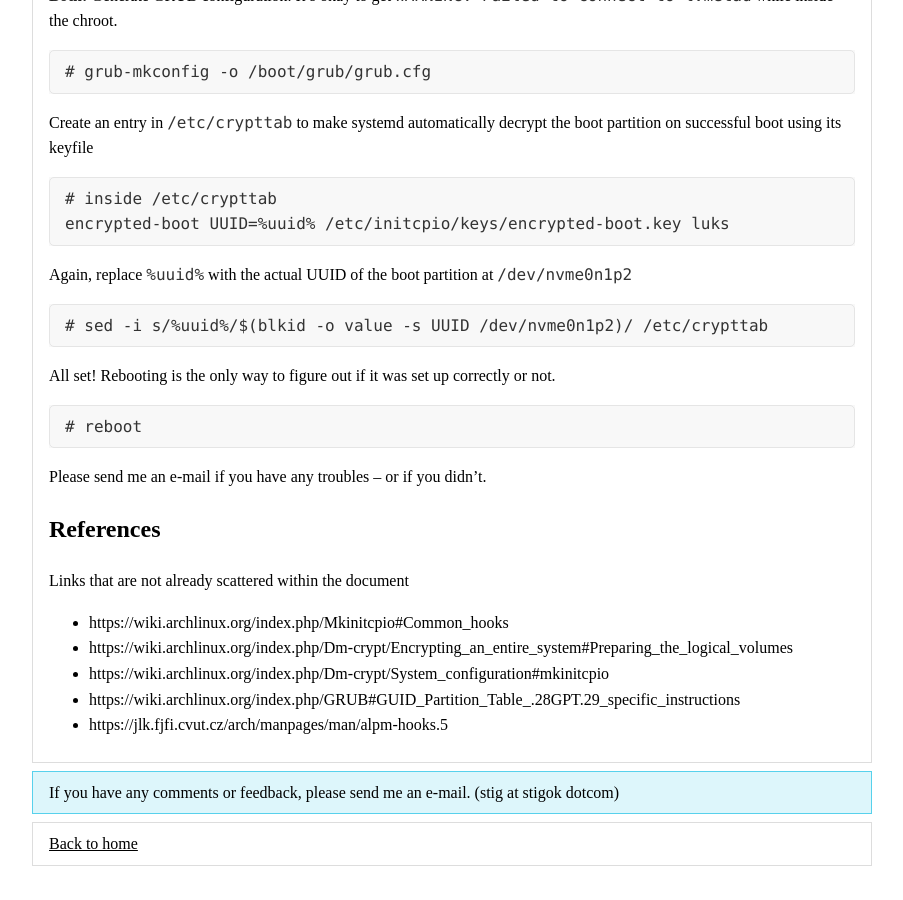
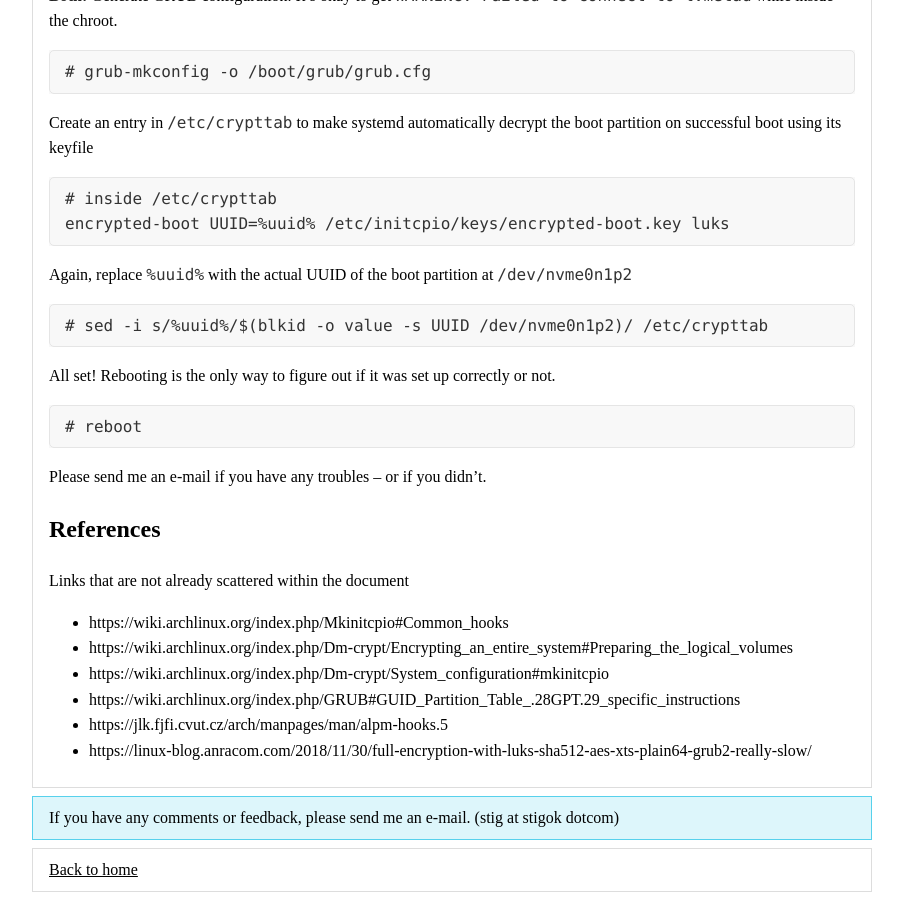
Before and after one commit to stigok/blog.stigok.com, a Jekyll site: the page built from collections/_posts/2018-05-03-lvm-in-luks-with-encrypted-boot-partition-and-suspend-to-disk.md, in a window 1280 px wide and 900 px high, scrolled down 10343 px. Shown: the whole window, without its empty margins (188-1091 px from the left). Built offline with Jekyll 4.4.1, drawn with Linux system fonts in a browser that asks for light colours; before the commit the page ends 11217 px from its top, so only the background shows below that; some of the changed lines change nothing that is shown.

Commit message:
Add reference to notes about GRUB hashing speed

```diff
--- a/collections/_posts/2018-05-03-lvm-in-luks-with-encrypted-boot-partition-and-suspend-to-disk.md
+++ b/collections/_posts/2018-05-03-lvm-in-luks-with-encrypted-boot-partition-and-suspend-to-disk.md
@@ -484,6 +484,7 @@ Links that are not already scattered within the document
 - https://wiki.archlinux.org/index.php/Dm-crypt/System_configuration#mkinitcpio
 - https://wiki.archlinux.org/index.php/GRUB#GUID_Partition_Table_.28GPT.29_specific_instructions
 - https://jlk.fjfi.cvut.cz/arch/manpages/man/alpm-hooks.5
+- https://linux-blog.anracom.com/2018/11/30/full-encryption-with-luks-sha512-aes-xts-plain64-grub2-really-slow/
 
 [Arch Wiki hibernation notes]: https://wiki.archlinux.org/index.php/Power_management/Suspend_and_hibernate#About_swap_partition.2Ffile_size
 [random urandom]: https://unix.stackexchange.com/questions/324209/when-to-use-dev-random-vs-dev-urandom
```
